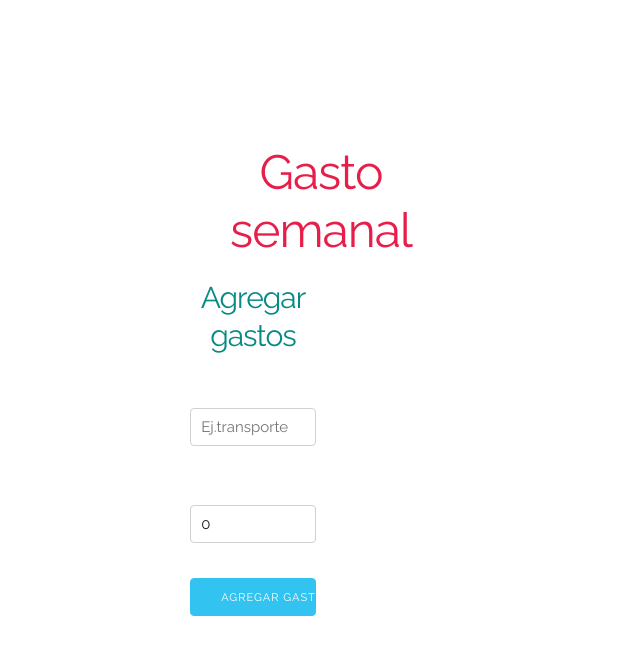
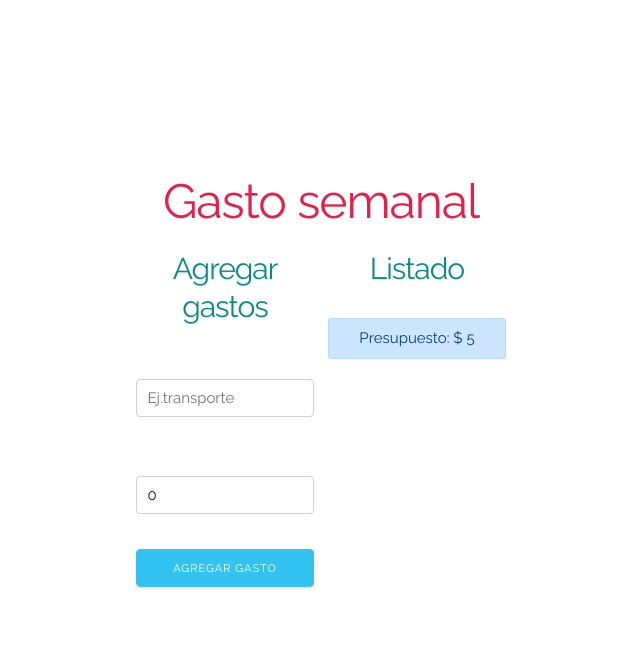
Before and after one commit to topoescobar/control-gastos, a React (Vite) app: page / in a window 1280 px wide. Both pictures are taken after typing "5" into the empty fields and a click on the input "Establecer presupuesto". Shown: the top 654 px of the page, without its empty margins (319-959 px from the left). Built offline with nearby package versions, Linux system fonts and the light colour scheme.

Commit message:
mostrar listado loop

```diff
--- a/src/App.jsx
+++ b/src/App.jsx
@@ -4,16 +4,18 @@ import viteLogo from '/vite.svg'
 import './App.css'
 import PresupuestoComp from './components/PresupuestoComp'
 import Formulario from './components/Formulario'
+import ListadoGastos from './components/ListadoGastos'
+import Calculos from './components/Calculos'
 
 function App() {
 
   const [presupuesto, setPresupuesto] = useState(0)
   const [presupuestoDefinido, setPresupuestoDefinido] = useState(false)
   const [resto, setResto] = useState(0)
-  const [gastoArr, setGastoArr] = useState([])
+  const [gastosArr, setgastosArr] = useState([])
 
   let agregarGasto = (gasto) => {
-    setGastoArr([...gastoArr, gasto])
+    setgastosArr([...gastosArr, gasto])
 
   }
 
@@ -38,7 +40,13 @@ function App() {
               ></Formulario>
             </div>
             <div className='one-half column'>
-              2
+              <ListadoGastos
+                gastosArr={gastosArr}
+              ></ListadoGastos>
+              <Calculos
+                presupuesto={presupuesto}
+                resto={resto}
+              ></Calculos>
             </div>
           </div>
         )}
--- /dev/null
+++ b/src/components/Calculos.jsx
@@ -0,0 +1,16 @@
+import React from 'react'
+
+const Calculos = (_props) => {
+  return (
+    <>
+        <div className='alert alert-primary'>
+            Presupuesto: $ {_props.presupuesto}
+        </div>
+        <div className='alert'>
+            Resto: $ {_props.resto}
+        </div>
+    </>
+  )
+}
+
+export default Calculos
--- a/src/components/Formulario.jsx
+++ b/src/components/Formulario.jsx
@@ -24,7 +24,7 @@ const Formulario = (_props) => {
             return
         }
 
-        //construir el gasto (obj)
+        //construir el Gasto (obj)
         const gastoObj = {
             id: shortid.generate(),
             nomGasto: nombreGasto.trim(),
--- /dev/null
+++ b/src/components/Gasto.jsx
@@ -0,0 +1,14 @@
+import React from 'react'
+
+const Gasto = ({objGasto}) => {
+  return (
+    <li className='gastos'>
+        <p>
+            {objGasto.nomGasto}
+            <span className='gasto'> ${objGasto.cant} </span>
+        </p>
+    </li>
+  )
+}
+
+export default Gasto
--- a/src/components/ListadoGastos.jsx
+++ b/src/components/ListadoGastos.jsx
@@ -1,8 +1,17 @@
 import React from 'react'
+import Gasto from './Gasto'
 
-const ListadoGastos = () => {
+const ListadoGastos = (_props) => {
   return (
-    <div className='gastos-realizados'>ListadoGastos</div>
+    <div className='gastos-realizados'>
+      <h2>Listado</h2>
+      {_props.gastosArr.map(gasto_i =>
+          <Gasto
+            key={gasto_i.id}
+            objGasto = {gasto_i}
+          ></Gasto>
+        )}
+    </div>
   )
 }
 
```
